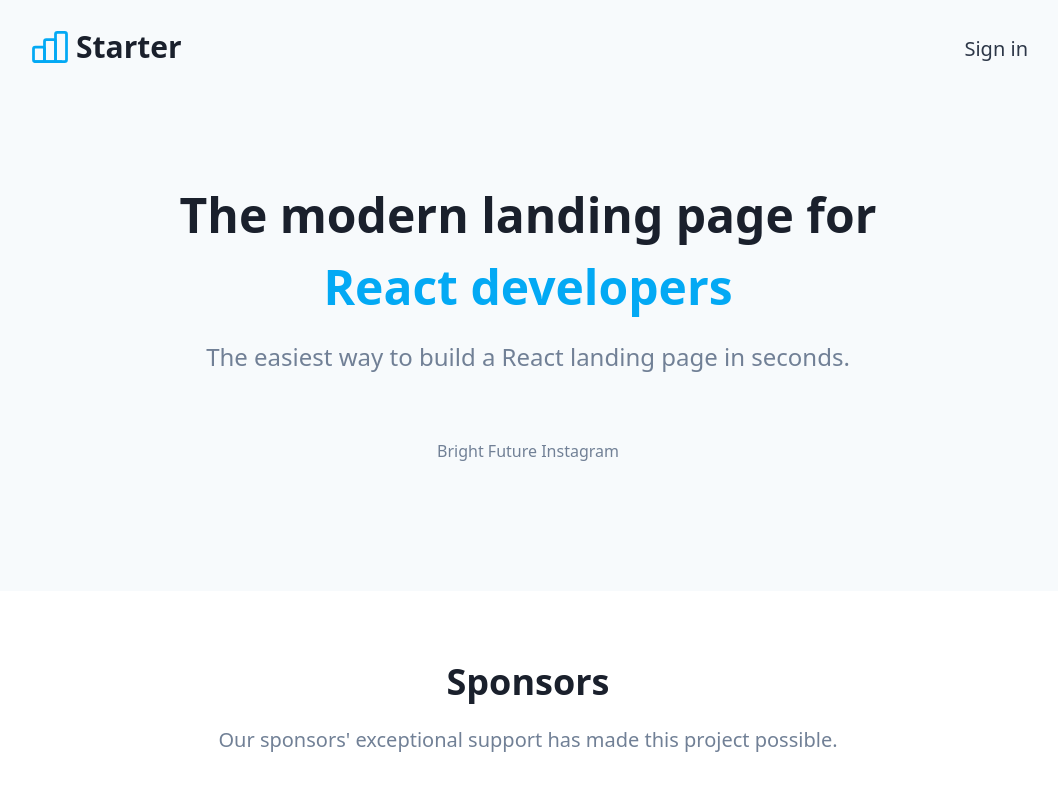
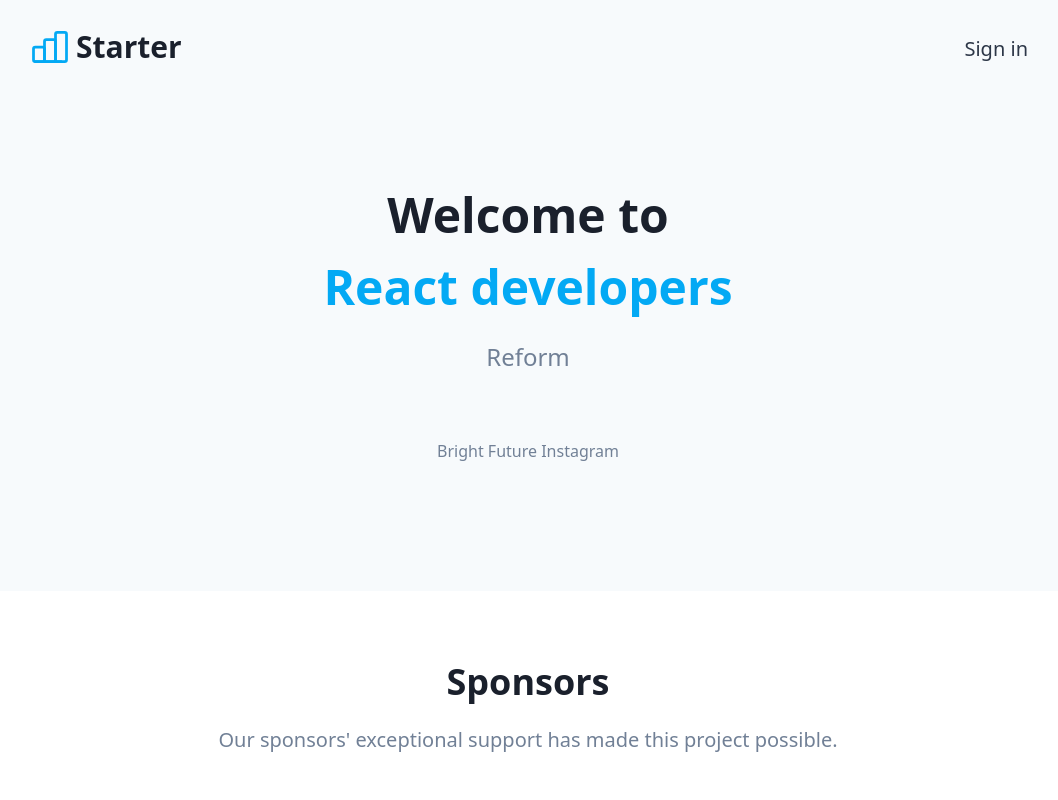
Before and after one commit to kmhndi/landing-page, a Next.js app: page / in a window 1280 px wide. Shown: the top 800 px of the page, without its empty margins (112-1170 px from the left). Built offline with nearby package versions, Linux system fonts and the light colour scheme.

Commit message:
Update Hero.tsx

```diff
--- a/src/templates/Hero.tsx
+++ b/src/templates/Hero.tsx
@@ -22,11 +22,11 @@ const Hero = () => (
       <HeroOneButton
         title={
           <>
-            {'The modern landing page for\n'}
+            {'Welcome to\n'}
             <span className="text-primary-500">React developers</span>
           </>
         }
-        description="The easiest way to build a React landing page in seconds."
+        description="Reform"
         button={
           <Link href="https://www.instagram.com/brightfuture.qa">
             <Button xl>Bright Future Instagram</Button>
```
